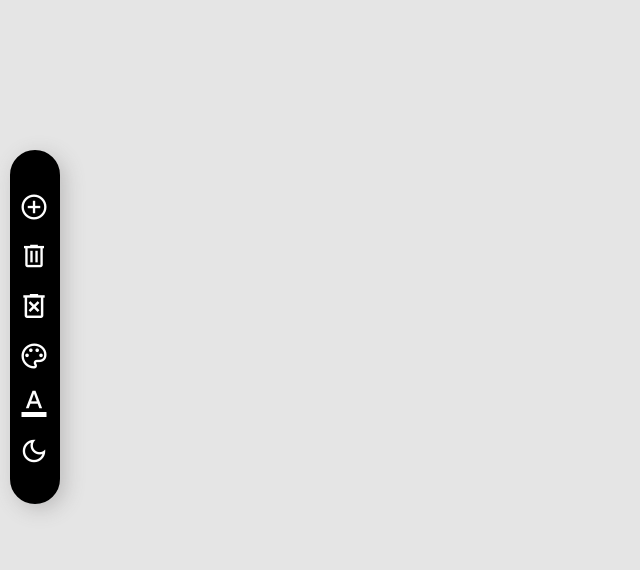
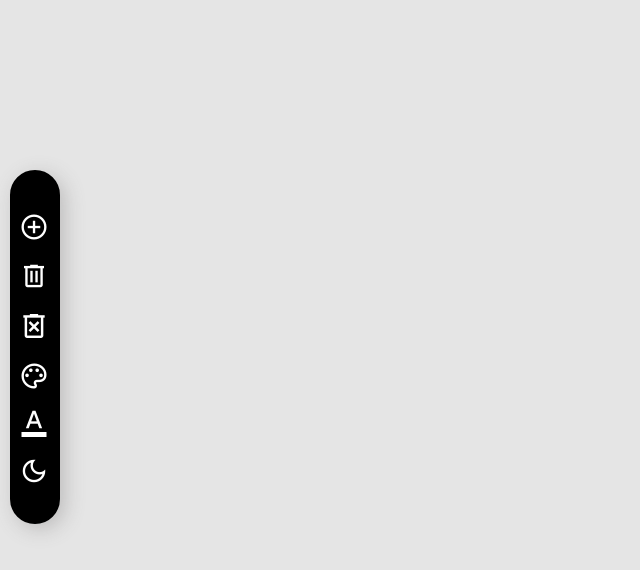
Before and after one commit to Visveshvar/MERNstack, a website: page Stickynotes.html in a window 1280 px wide. Shown: the whole page, without its empty margins (0-640 px from the left). Drawn offline with nearby package versions, Linux system fonts and the light colour scheme; a web font is replaced by a local one.

Commit message:
Project2 added

```diff
--- a/Stickynotes.html
+++ b/Stickynotes.html
@@ -76,7 +76,7 @@
             width: 50px;
             height: 350px;
             background-color: black;
-            margin-top: 150px;
+            margin-top: 170px;
             margin-left: 10px;
             box-shadow: 5px 5px 20px rgba(98, 96, 96, 0.3);
             color: white;
```
